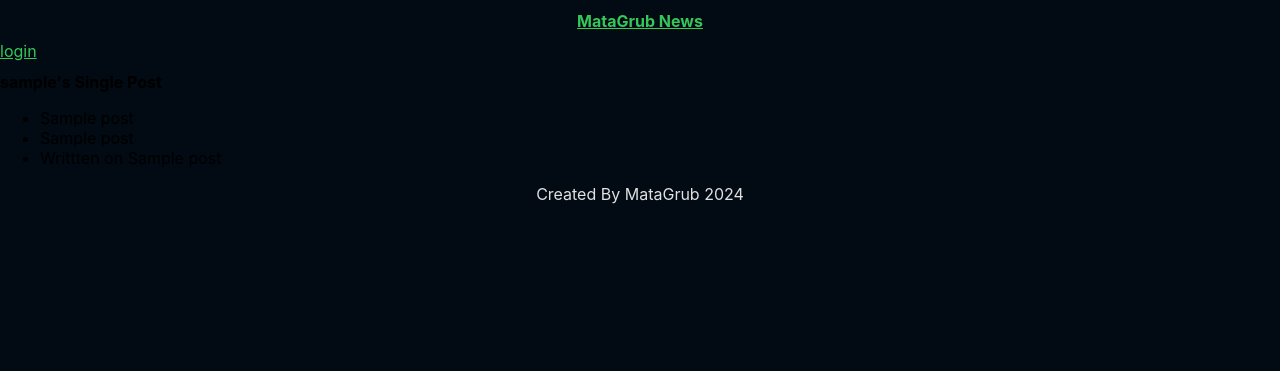
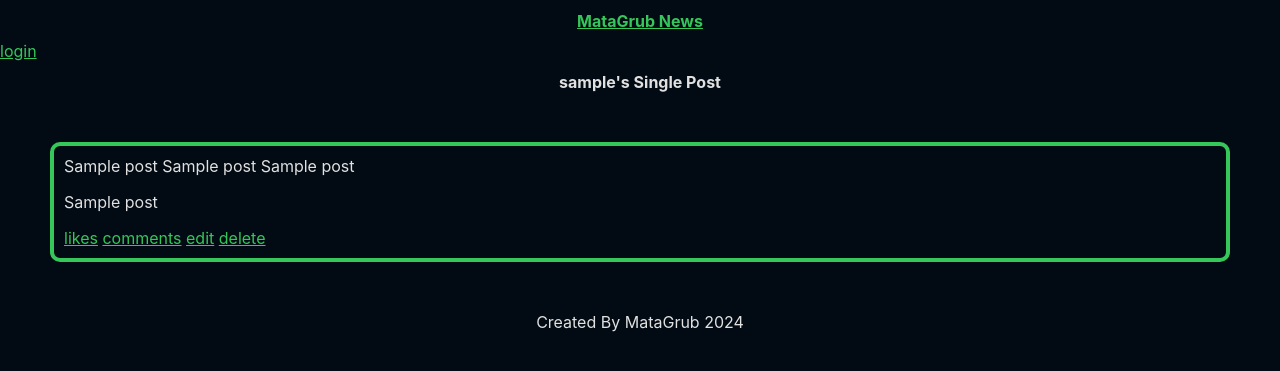
Before and after one commit to itsmarcotime/mata_python_forum, a Flask app: template templates/user_single_post.html in a window 1280 px wide. Shown: the top 371 px of the page. Run offline with Flask 3, Linux system fonts and the light colour scheme; the template is opened without the code that fills it: most values are stand-ins (such as "Sample title", 1, 10 or a date in 2020).

Commit message:
fixed styles on single and multi posts

```diff
--- a/static/styles.css
+++ b/static/styles.css
@@ -168,6 +168,11 @@ body.loggedin {
     text-decoration: none;
     color: rgb(225, 225, 225);
 }
+
+.posts_heading{
+    color: rgb(225, 225, 225);
+    text-align: center;
+}
 footer {
     color: rgb(225, 225, 225);
     text-align: center;
--- a/templates/user_single_post.html
+++ b/templates/user_single_post.html
@@ -1,11 +1,40 @@
 {% extends 'base.html' %}
 
 {% block body %}
-<h1>{{username}}'s Single Post</h1>
+<h1 class="posts_heading">{{username}}'s Single Post</h1>
 
-<ul>
+<!-- <ul>
     <li>{{post[1]}}</li>
     <li>{{post[3]}}</li>
     <li>Writtten on {{post[4]}}</li>
-</ul>
+</ul> -->
+
+<article class="post_article">
+    <div class="margin_post">
+        {% if post[2] == session['username'] %}
+        <a href="{{url_for('single_user_post', username=post[2], id=post[0])}}" class="green_link">{{post[1]}}</a>
+        {% else %}
+        {{post[1]}}
+        {% endif %}
+
+        {% if post[2] == session['username'] %}
+        <a href="{{url_for('user_posts', username=post[2])}}" class="green_link">{{post[2]}}</a>
+        {% else %}
+        {{post[2]}}
+        {% endif %}
+
+        <a href="#" class="default_link">{{post[4]}}</a>
+    </div>
+    <div class="margin_post">
+        <p>
+            {{post[3]}}
+        </p>
+    </div>
+    <div class="margin_post">
+        <a href="#" class="green_link">likes</a>
+        <a href="#" class="green_link">comments</a>
+        <a href="edit_post/{{post[0]}}" class="green_link">edit</a>
+        <a href="#" class="green_link">delete</a>
+    </div>
+</article>
 {% endblock %}
```
Also changed, not shown: templates/posts.html (+0 -32 lines), templates/user_posts.html (+31 -11 lines).
